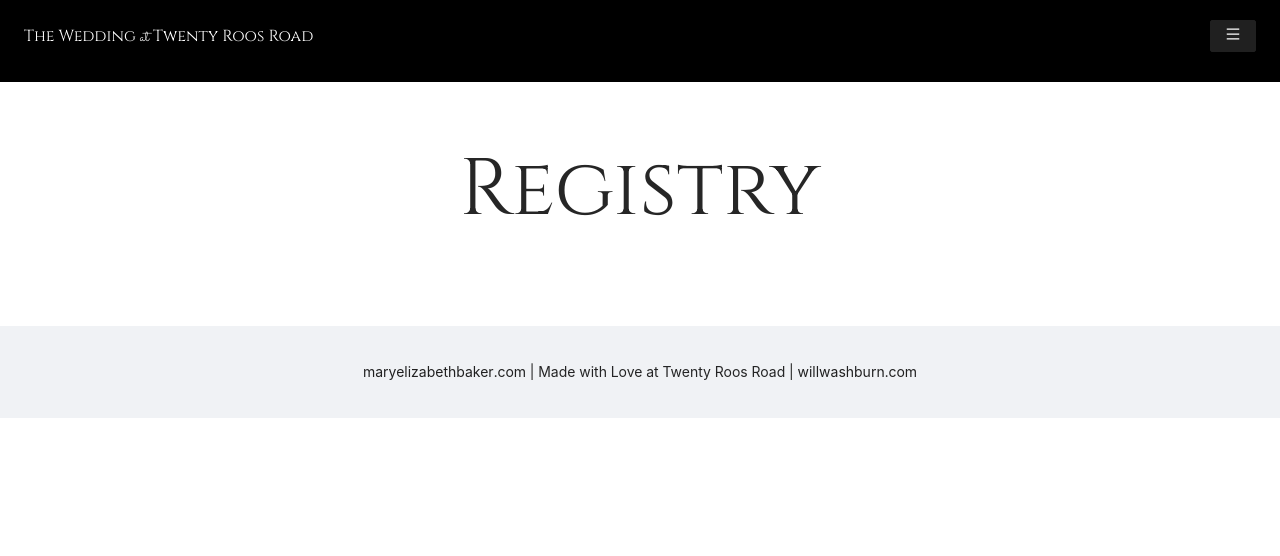
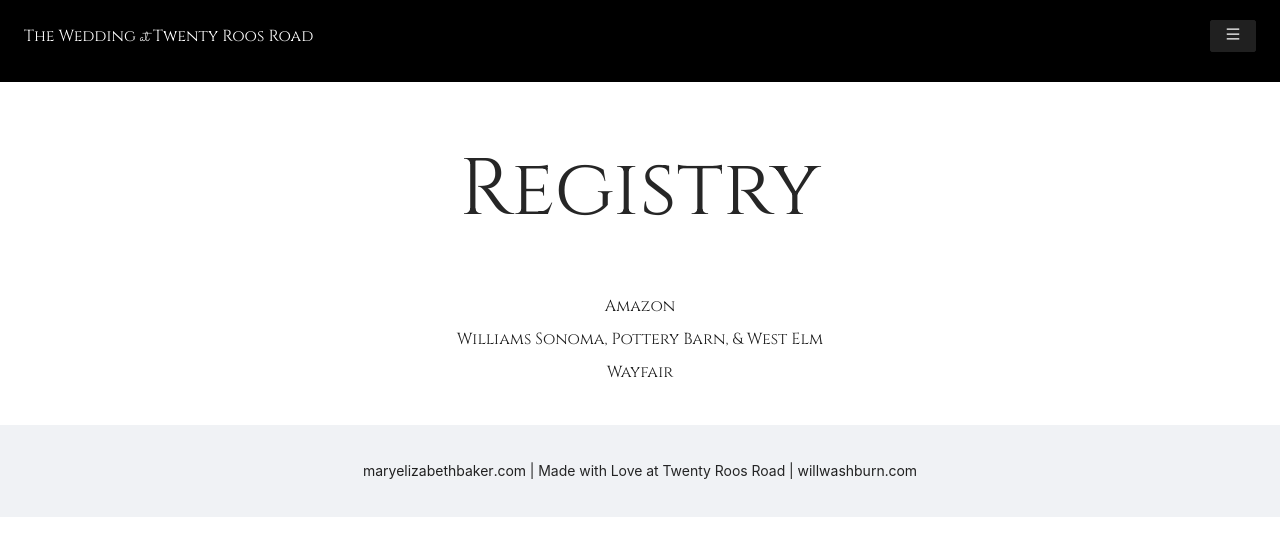
Before and after one commit to marybees/wedding, a React (Create React App) app: page /registry in a window 1280 px wide. Shown: the top 556 px of the page. Built offline with nearby package versions, Linux system fonts and the light colour scheme; what google-maps-react would draw is missing.

Commit message:
Add registry details.

```diff
--- a/src/Registry.js
+++ b/src/Registry.js
@@ -2,8 +2,11 @@ import React from 'react'
 
 function Registry() {
     return (
-        <div style={{padding: '8rem 2rem 2rem 2rem'}}>
+        <div style={{padding: '8rem 2rem 2rem 2rem', textAlign: 'center'}}>
             <h1 className='pageTitle'>Registry</h1>
+            <h3><a href='https://www.amazon.com/wedding/share/twentyroosroad'>Amazon</a></h3>
+            <h3><a href='https://www.williams-sonoma.com/registry/7wflljnlm6/registry-list.html'>Williams Sonoma, Pottery Barn, & West Elm</a></h3>
+            <h3><a href='https://www.wayfair.com/registry/wedding/4a939a1b-21da-4d5c-8cdc-702be8b7e1c3'>Wayfair</a></h3>
         </div>
     )
 }
```
